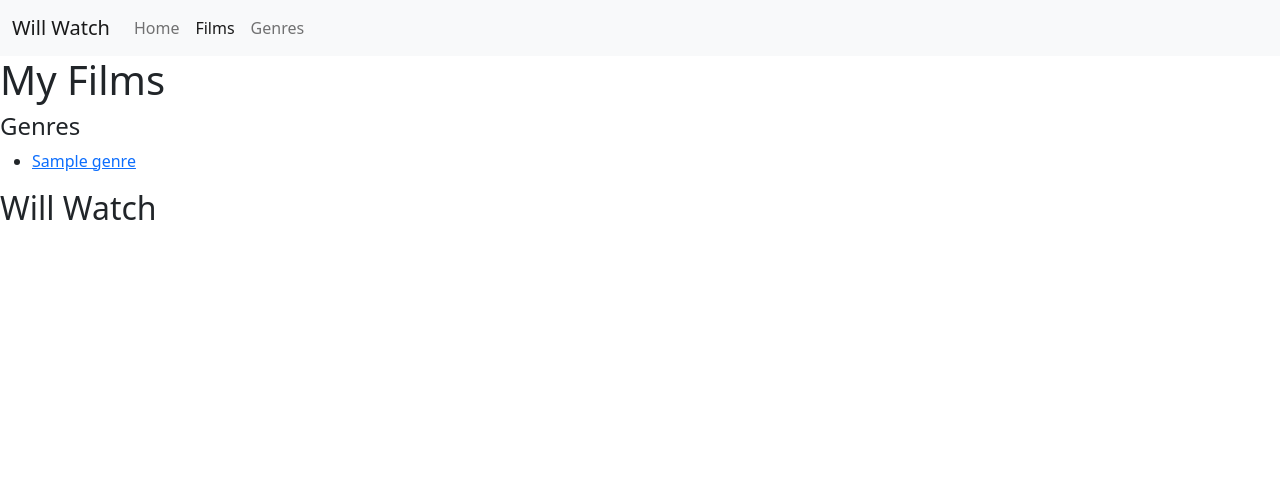
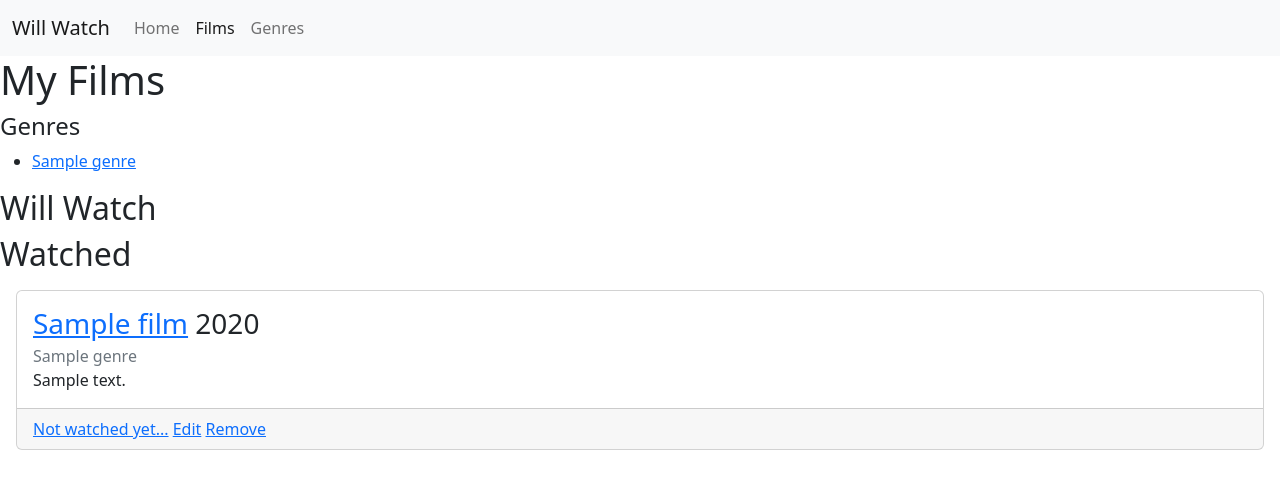
Before and after one commit to ricard-ferrero/will-watch, a Django app: page /films/myfilms/ in a window 1280 px wide. Shown: the top 489 px of the page. Run offline with Django 4.2, Linux system fonts and the light colour scheme; tables that the repository leaves empty hold one stand-in row (values such as "Sample post").

Commit message:
changing 'edit' and 'delete' films from 'list'

```diff
--- a/willwatchproject/films/templates/films/list_films.html
+++ b/willwatchproject/films/templates/films/list_films.html
@@ -48,17 +48,37 @@
     <p class="card-text">{% if film.description %}{{ film.description }}{% endif %}</p>
   </div>
   <div class="card-footer">
-  	{% if film.watched %}
-	<a href="#">Not watched...</a>
-	{% else %}
-	<a href="#">Watched!</a>
-	{% endif %}
-
-	<a href="#">Edit</a>
-	<a href="#">Delete</a>
+	<a href="#">Whatched!</a>
+	<a href="{% url 'films:update' film.id %}">Edit</a>
+	<a href="{% url 'films:delete' film.id %}">Remove</a>
   </div>
 </div>
 {% endfor %}
 
+<h2>Watched</h2>
+{% for film in watched_film_list %}
+<div class="card m-3">
+  <div class="card-body">
+    <!--
+    	Title and Year
+	-->
+    <p class="card-title h3"><a href="{% url 'films:detail' film.id %}">{{film.title|capfirst}}</a> <span class="fw-lighter">{% if film.year %}{{ film.year }}{% endif %}</span></p>
+    <!--
+    	Genres of the film
+    -->
+    <p class="card-subtitle text-muted">{% for genre in film.genre_set.all %}{{ genre|capfirst }}{% if not forloop.last %},{% endif %}
+    {% endfor %}</p>
+    <!--
+    	Description of the film
+    -->
+    <p class="card-text">{% if film.description %}{{ film.description }}{% endif %}</p>
+  </div>
+  <div class="card-footer">
+	<a href="#">Not watched yet...</a>
+	<a href="{% url 'films:update' film.id %}">Edit</a>
+	<a href="{% url 'films:delete' film.id %}">Remove</a>
+  </div>
+</div>
+{% endfor %}
 
 {% endblock %}
--- a/willwatchproject/films/urls.py
+++ b/willwatchproject/films/urls.py
@@ -7,5 +7,6 @@ urlpatterns = [
 	path('myfilms/<int:film_id>/', views.my_films, name='detail'),
 	path('random/', views.random_film, name='random'),
 	path('new/', views.new_film, name='new'),
-	path('edit/<int:pk>/', views.update_film, name='update')
+	path('edit/<int:pk>/', views.update_film, name='update'),
+	path('remove/<int:pk>/', views.delete_film, name='delete')
 ]
--- a/willwatchproject/films/views.py
+++ b/willwatchproject/films/views.py
@@ -58,7 +58,7 @@ For this moment I prefere to keep it functional and
 work on the rest of the project :)
 """
 
-
+"""
 def post_detail_film(request, film_id):
 	if request.POST['call-to'] == 'delete':
 		return delete_film(request)
@@ -66,7 +66,7 @@ def post_detail_film(request, film_id):
 		return edit_film(request)
 	else:
 		return HttpResponseRedirect(reverse('films:list'))
-
+"""
 
 def random_film(request):
 	film_list = Film.objects.filter(watched=False)
@@ -116,11 +116,11 @@ def edit_film(request):
 	for i in genres_list:
 		film.genre_set.add(i)
 	film.save()
-	return HttpResponseRedirect(reverse('films:detail', args=(film.id,)))
+	return HttpResponseRedirect(reverse('films:list'))
 
 
-def delete_film(request):
-	film = get_object_or_404(Film, pk=request.POST['id'])
+def delete_film(request, pk):
+	film = get_object_or_404(Film, pk=pk)
 	film.delete()
 	return HttpResponseRedirect(reverse('films:list'))
 
```
